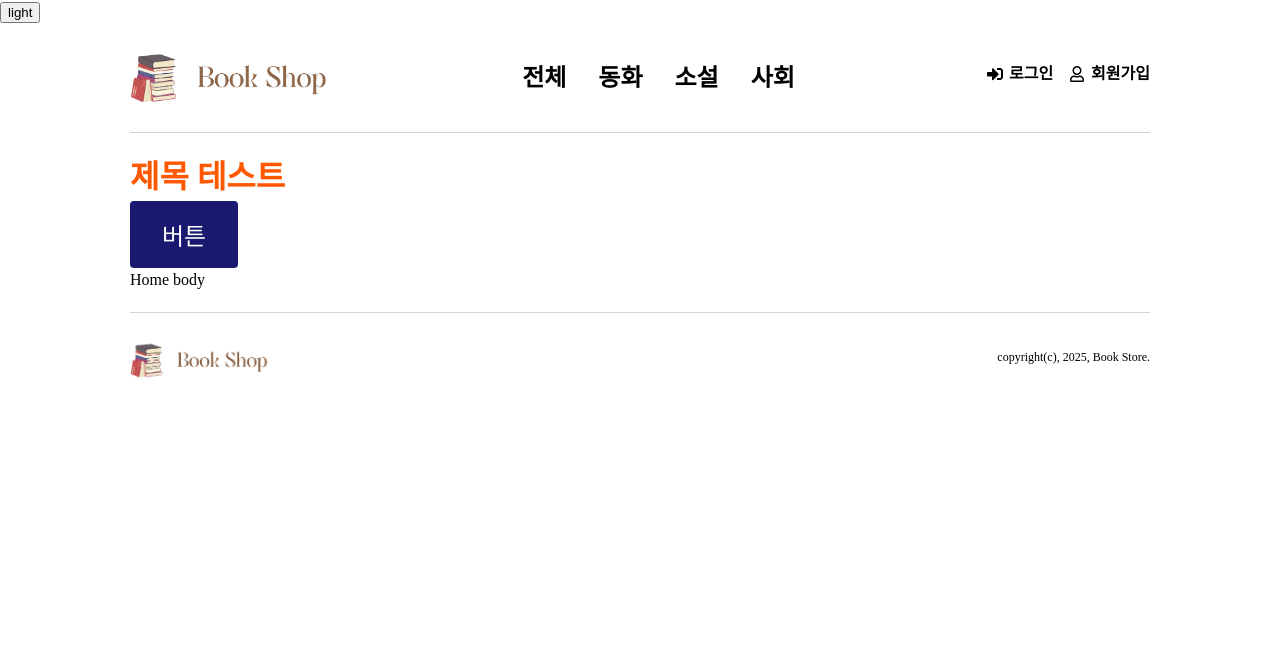
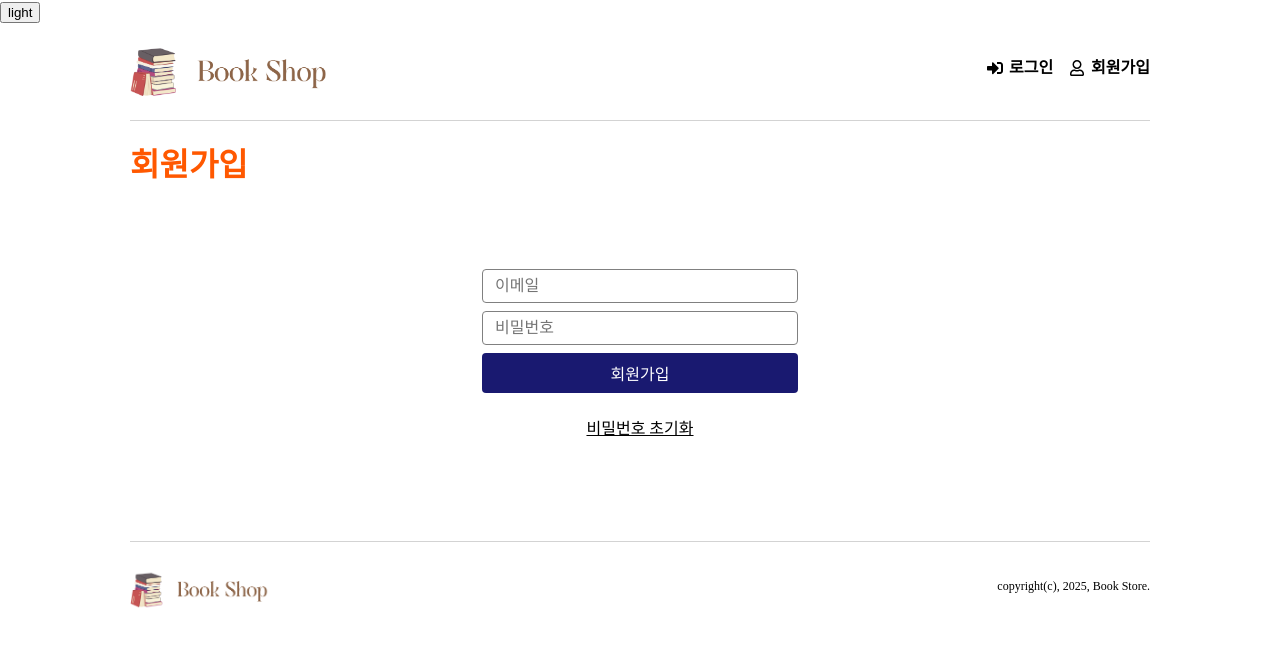
Before and after one commit to HS-01219/devCourse, a React (Create React App) app in the folder week_13-2/book-store-c/: page /signup in a window 1280 px wide. Shown: the top 646 px of the page. Built offline with nearby package versions, Linux system fonts and the light colour scheme.

Commit message:
feat : 회원가입, category, error페이지 작성
 category를 정적 데이터가 아닌 api를 이용한 호출로 변경
 react-router를 이용한 경로 설정

```diff
--- a/week_13-2/book-store-c/package.json
+++ b/week_13-2/book-store-c/package.json
@@ -12,9 +12,13 @@
     "@types/react": "^19.1.2",
     "@types/react-dom": "^19.1.2",
     "@types/react-icons": "^2.2.7",
+    "@types/react-router-dom": "^5.3.3",
+    "axios": "^1.8.4",
     "react": "^19.1.0",
     "react-dom": "^19.1.0",
+    "react-hook-form": "^7.56.0",
     "react-icons": "^4.8.0",
+    "react-router-dom": "^7.5.1",
     "react-scripts": "5.0.1",
     "sanitize.css": "^13.0.0",
     "styled-components": "^6.1.17",
--- a/week_13-2/book-store-c/src/App.tsx
+++ b/week_13-2/book-store-c/src/App.tsx
@@ -3,14 +3,35 @@ import Home from "./pages/Home";
 import { useContext, useState } from "react";
 import { BookStoreThemeProvider } from "./context/themeContext";
 import ThemeSwitcher from "./components/header/ThemeSwitcher";
+import { createBrowserRouter, RouterProvider } from "react-router-dom";
+import Error from "./components/common/Error";
+import Signup from "./pages/Signup";
+
+const router = createBrowserRouter([
+  {
+    path : "/",
+    element : <Layout><Home /></Layout>,
+    errorElement : <Error />
+  },
+  {
+    path : "/books",
+    element : <Layout><div>도서 목록</div></Layout>
+  },
+  {
+    path : "/signup",
+    element : (
+      <Layout>
+        <Signup />
+      </Layout>
+    )
+  }
+]);
 
 function App() {
   return (
     <BookStoreThemeProvider>
       <ThemeSwitcher />
-      <Layout>
-        <Home />
-      </Layout>
+      <RouterProvider router={router} />
     </BookStoreThemeProvider>
   );
 }
--- /dev/null
+++ b/week_13-2/book-store-c/src/components/common/Error.tsx
@@ -0,0 +1,20 @@
+import { useRouteError } from "react-router-dom";
+
+interface RouterError {
+    statusText?: string;
+    message?: string;
+}
+
+function Error() {
+    const error = useRouteError() as RouterError;
+
+    return (
+        <div>
+            <h1>오류가 발생했습니다.</h1>
+            <p>다음과 같은 오류가 발생했습니다.</p>
+            <p>{error.statusText || error.message}</p>
+        </div>
+    );
+}
+
+export default Error;
--- a/week_13-2/book-store-c/src/components/common/Header.tsx
+++ b/week_13-2/book-store-c/src/components/common/Header.tsx
@@ -1,40 +1,26 @@
 import { styled } from "styled-components";
 import logo from '../../assets/images/logo.png';
 import { FaSignInAlt, FaRegUser } from "react-icons/fa";
-
-const CATEGORY = [
-    {
-        id : null,
-        name : "전체"
-    },
-    {
-        id : 0,
-        name : "동화"
-    },
-    {
-        id : 1,
-        name : "소설"
-    },
-    {
-        id : 2,
-        name : "사회"
-    },
-];
+import { Link } from "react-router-dom";
+import { Category } from "../../model/category.model";
+import { useCategory } from "../../hooks/useCategory";
 
 function Header() {
+    // const { category } = useCategory();
+    const category : Category[] = [{id : 0, name : ""}];
     return (
         <HeaderStyle>
             <h1 className="logo">
-                <img src={logo} alt="book store" />
+                <Link to="/">
+                    <img src={logo} alt="book store" />
+                </Link>
             </h1>
             <nav className="category">
                 <ul>
                     {
-                        CATEGORY.map((item) => (
+                        category.map((item : Category) => (
                             <li key={item.id}>
-                                <a href={item.id ? `/books?category_id=${item.id}` : `/books`}>
-                                    {item.name}
-                                </a>
+                                <Link to={item.id ? `/books?category_id=${item.id}` : `/books`}>{item.name}</Link>
                             </li>
                         ))
                     }
@@ -43,16 +29,16 @@ function Header() {
             <nav className="auth">
                 <ul>
                     <li>
-                        <a href="/login">
+                        <Link to="/login">
                             <FaSignInAlt />
                             로그인
-                        </a>
+                        </Link>
                     </li>
                     <li>
-                        <a href="/join">
+                        <Link to="/signup">
                             <FaRegUser />
                             회원가입
-                        </a>
+                        </Link>
                     </li>
                 </ul>
             </nav>
--- /dev/null
+++ b/week_13-2/book-store-c/src/pages/Signup.tsx
@@ -0,0 +1,82 @@
+import { styled } from 'styled-components';
+import Title from '../components/common/Title';
+import InputText from '../components/common/InputText';
+import Button from '../components/common/Button';
+import { Link, useNavigate } from 'react-router-dom';
+import { useForm } from 'react-hook-form';
+import { signup } from '../api/auth.api';
+import { useAlert } from '../hooks/useAlert';
+
+export interface SignupProps {
+    email : string;
+    password : string;
+}
+
+function Signup() {
+    const navigate = useNavigate();
+    const showAlert = useAlert();
+
+    const { register, handleSubmit, formState : {errors} } = useForm<SignupProps>();
+    const onSubmit = (data : SignupProps) => {
+        signup(data).then((res) => {
+            showAlert("회원가입이 완료되었습니다.");
+            navigate("/login");
+        });
+    }
+
+    return (
+        <>
+            <Title size='large'>회원가입</Title>
+            <SignupStyle>
+                <form onSubmit={handleSubmit(onSubmit)}>
+                    <fieldset>
+                        <InputText placeholder='이메일' inputType='email' {...register("email", {required : true})} />
+                        {
+                            errors.email && <p className='error-text'>이메일을 입력해주세요.</p>
+                        }
+                    </fieldset>
+                    <fieldset>
+                        <InputText placeholder='비밀번호' inputType='password' {...register("password", {required : true})} />
+                        {
+                            errors.password && <p className='error-text'>비밀번호를 입력해주세요.</p>
+                        }
+                    </fieldset>
+                    <fieldset>
+                        <Button type="submit" size="medium" scheme='primary'>회원가입</Button>
+                    </fieldset>
+                    <div className="info">
+                        <Link to="/reset">비밀번호 초기화</Link>
+                    </div>
+                </form>
+            </SignupStyle>
+        </>
+    );
+}
+
+const SignupStyle = styled.div`
+    max-width: ${({theme}) => theme.layout.width.small};
+    margin: 80px auto;
+
+    fieldset {
+        border: 0;
+        padding: 0 0 8px 0;
+        .error-text {
+            color: red;
+        }
+    }
+
+    input {
+        width: 100%;
+    }
+
+    button {
+        width: 100%;
+    }
+
+    .info {
+        text-align: center;
+        padding: 16px 0 0 0;
+    }
+`;
+
+export default Signup;
```
Also changed, not shown: 1 other file (tests, documents, lock files or other folders).
